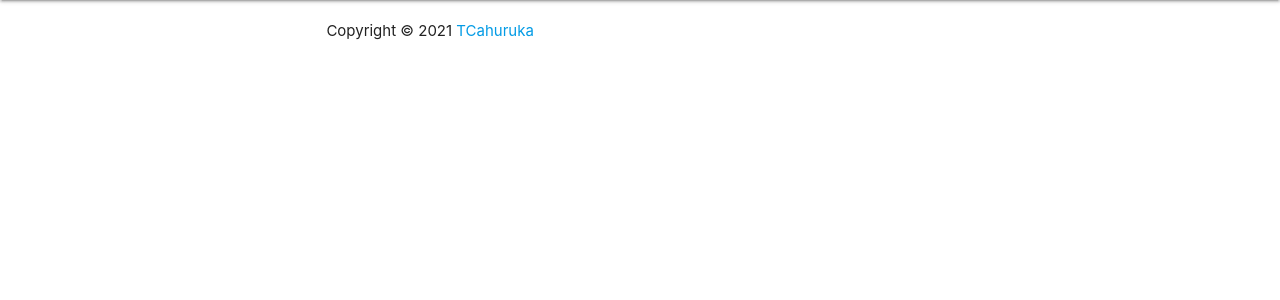
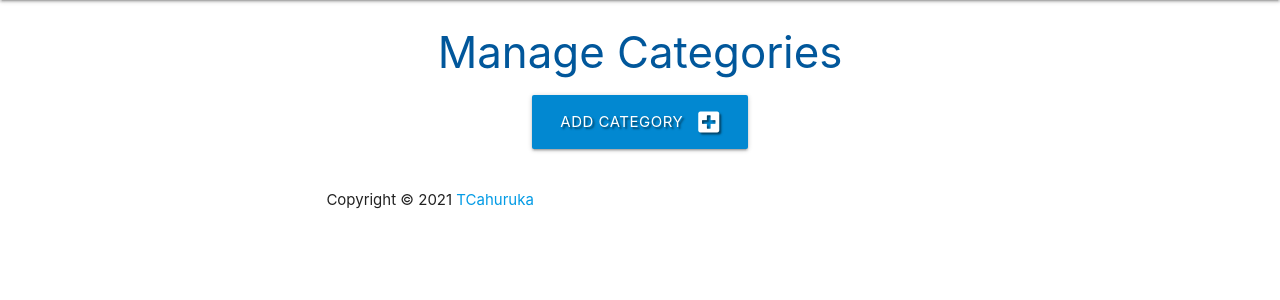
Before and after one commit to TChauruka/how_to, a Flask app: page /get_categories/ in a window 1280 px wide. Shown: the part 64-364 px from the top of the page. Run offline with Flask 2, Linux system fonts and the light colour scheme; data that the repository does not hold is empty; some libraries are stand-ins or nearby versions.

Commit message:
add function to add categories to the db

```diff
--- a/app.py
+++ b/app.py
@@ -19,12 +19,6 @@ mongo = PyMongo(app)
 
 
 @app.route("/")
-@app.route("/get_categories/")
-def get_categories():
-    categories = list(mongo.db.categories.find())
-    return render_template("get_categories.html", categories=categories)
-
-
 @app.route("/get_hows/")
 def get_hows():
     hows = list(mongo.db.hows.find())
@@ -36,6 +30,25 @@ def category(category_name):
     # url_for("category", category_name="social") --> /category/social
     hows = list(mongo.db.hows.filter({"category_name": category_name}))
     return render_template("category_detail.html", category_name=category_name, hows=hows)
+
+
+@app.route("/get_categories/")
+def get_categories():
+    categories = list(mongo.db.categories.find())
+    return render_template("get_categories.html", categories=categories)
+
+
+@app.route("/add_category/", methods=["GET","POST"])
+def add_category():
+    if request.method=="POST":
+        category ={
+            "category_name": request.form.get("category_name")
+        }
+        mongo.db.categories.insert_one(category )
+        flash("New Category Added")
+        return redirect(url_for("get_categories"))
+
+    return render_template("add_category.html")
 
 
 @app.route("/register/", methods=["GET","POST"])
--- a/templates/get_categories.html
+++ b/templates/get_categories.html
@@ -1,5 +1,13 @@
 {% extends "base.html" %}
 {% block content %}
+     <h3 class="light-blue-text text-darken-4 center-align">Manage Categories</h3>
+    <div class="row">
+        <div class="col s12 center-align">
+            <a href="{{ url_for('add_category' )}}" class="btn-large light-blue darken-2 text-shadow">
+                Add Category <i class="fas fa-plus-square right"></i>
+            </a>
+        </div>
+    </div>
     <div class="row">
        {% for category in categories %}
           <div class="col s12 m3">
```
Also changed, not shown: templates/add_category.html (added, +25 -0 lines).
